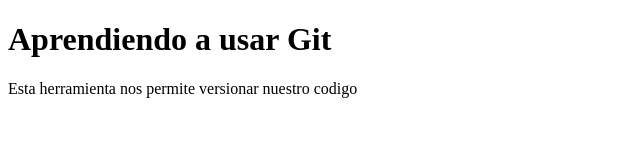
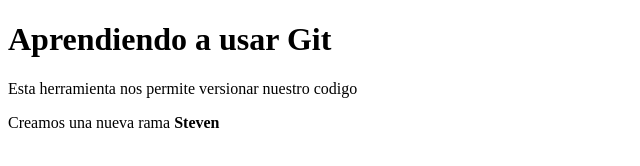
Before and after one commit to neiderSteven/Repo_prueba, a plain HTML site: page index.html in a window 1280 px wide. Shown: the whole page, without its empty margins (0-640 px from the left). Drawn offline with Linux system fonts and the light colour scheme.

Commit message:
Primer commit en Steven

```diff
--- a/index.html
+++ b/index.html
@@ -10,5 +10,6 @@
     <h1>Aprendiendo a usar Git</h1>
 
     <p>Esta herramienta nos permite versionar nuestro codigo</p>
+    <p>Creamos una nueva rama <b>Steven</b></p>
 </body>
 </html>
```
